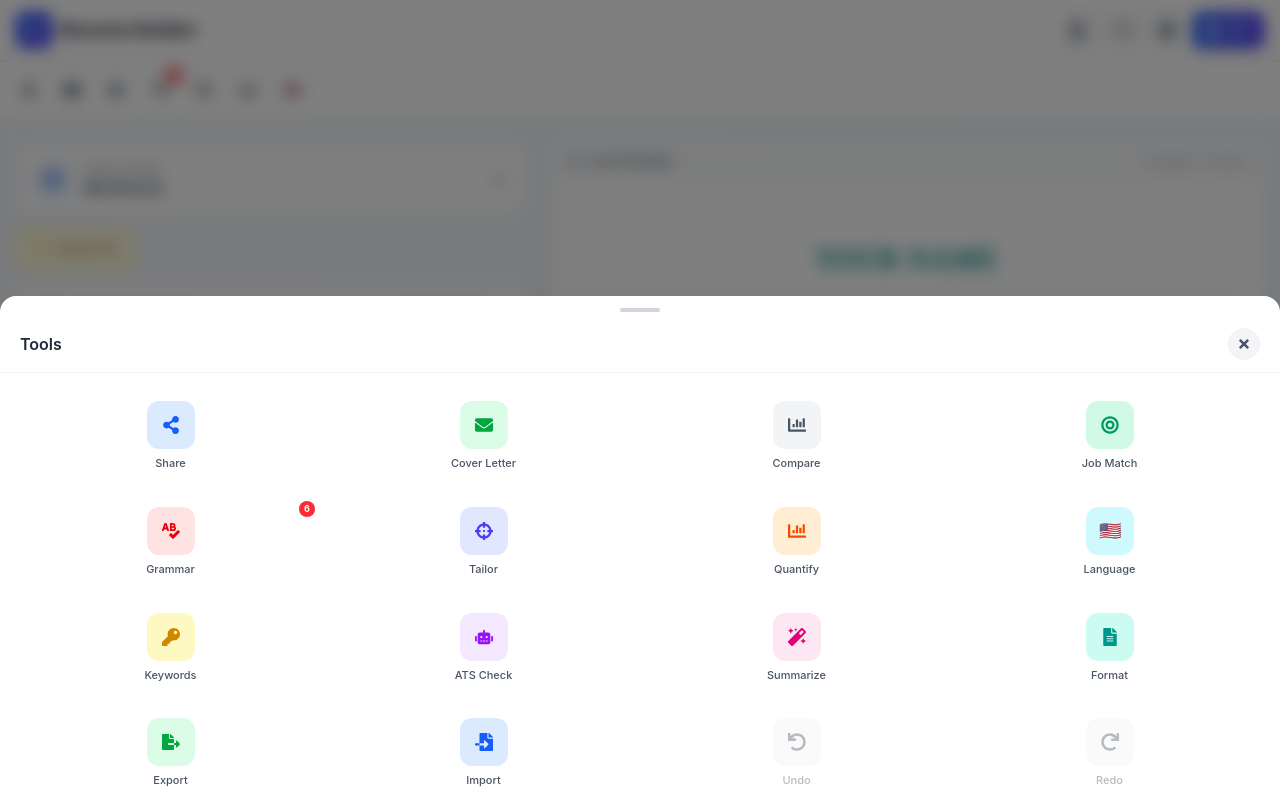
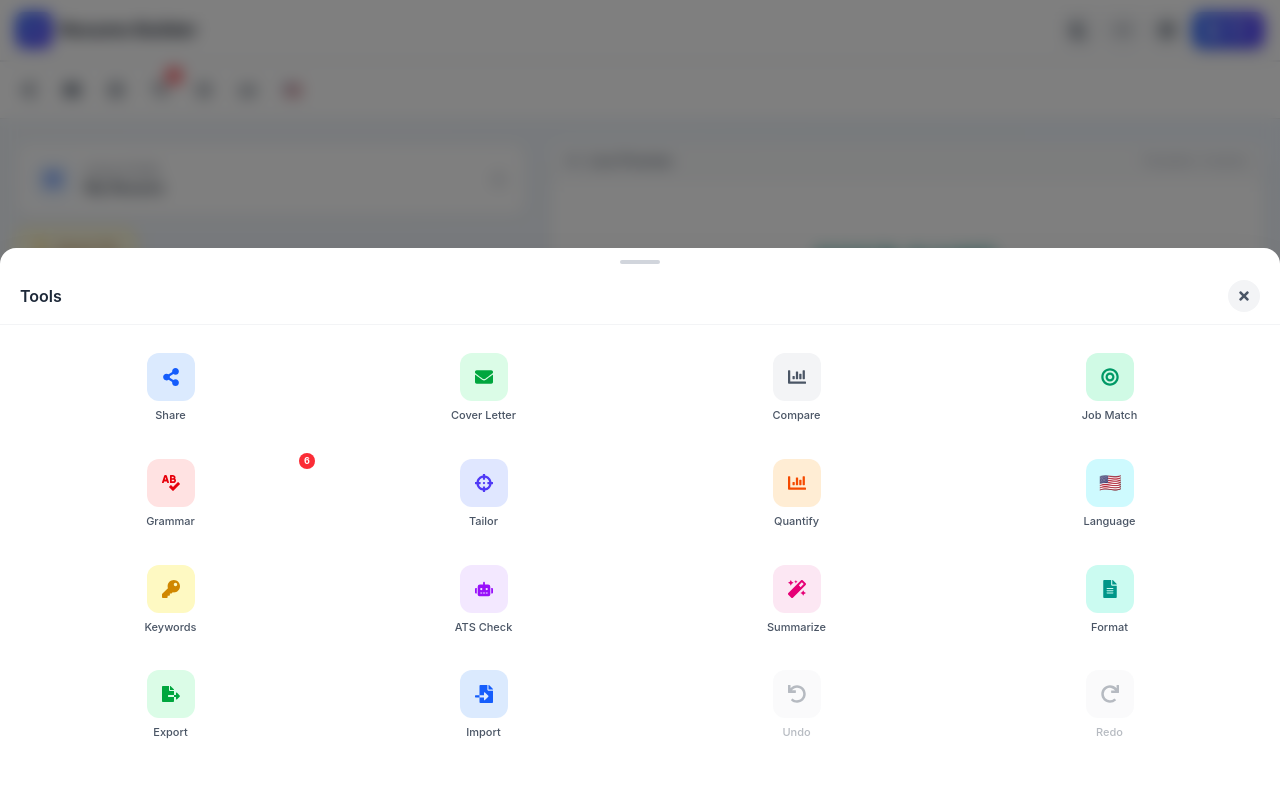
Before and after one commit to kh4dr94/Resume-builder, a React (Vite) app: page / in a window 1280 px wide. Both pictures are taken after a click on the button 1122 px from the left and 30 px from the top of the page. Shown: the top 800 px of the page. Built offline with nearby package versions, Linux system fonts and the light colour scheme.

Commit message:
fix: increase bottom sheet height, add safe-area padding and more scroll room

```diff
--- a/src/components/ToolsPanel.jsx
+++ b/src/components/ToolsPanel.jsx
@@ -44,7 +44,7 @@ function ToolsBottomSheet({ isOpen, onClose, children, title }) {
       <div className="absolute inset-0 bg-black/50 backdrop-blur-sm" />
       <div
         ref={sheetRef}
-        className="absolute bottom-0 left-0 right-0 bg-white rounded-t-2xl shadow-2xl max-h-[70vh] flex flex-col animate-slide-up"
+        className="absolute bottom-0 left-0 right-0 bg-white rounded-t-2xl shadow-2xl max-h-[80vh] flex flex-col animate-slide-up pb-[env(safe-area-inset-bottom,0px)]"
         onClick={(e) => e.stopPropagation()}
       >
         <div className="flex items-center justify-center pt-3 pb-1">
@@ -59,7 +59,7 @@ function ToolsBottomSheet({ isOpen, onClose, children, title }) {
             <FaTimes size={14} />
           </button>
         </div>
-        <div className="flex-1 overflow-y-auto overscroll-contain px-5 py-4 pb-[env(safe-area-inset-bottom,16px)]">
+        <div className="flex-1 overflow-y-auto overscroll-contain px-5 pt-4 pb-12">
           {children}
         </div>
       </div>
```
